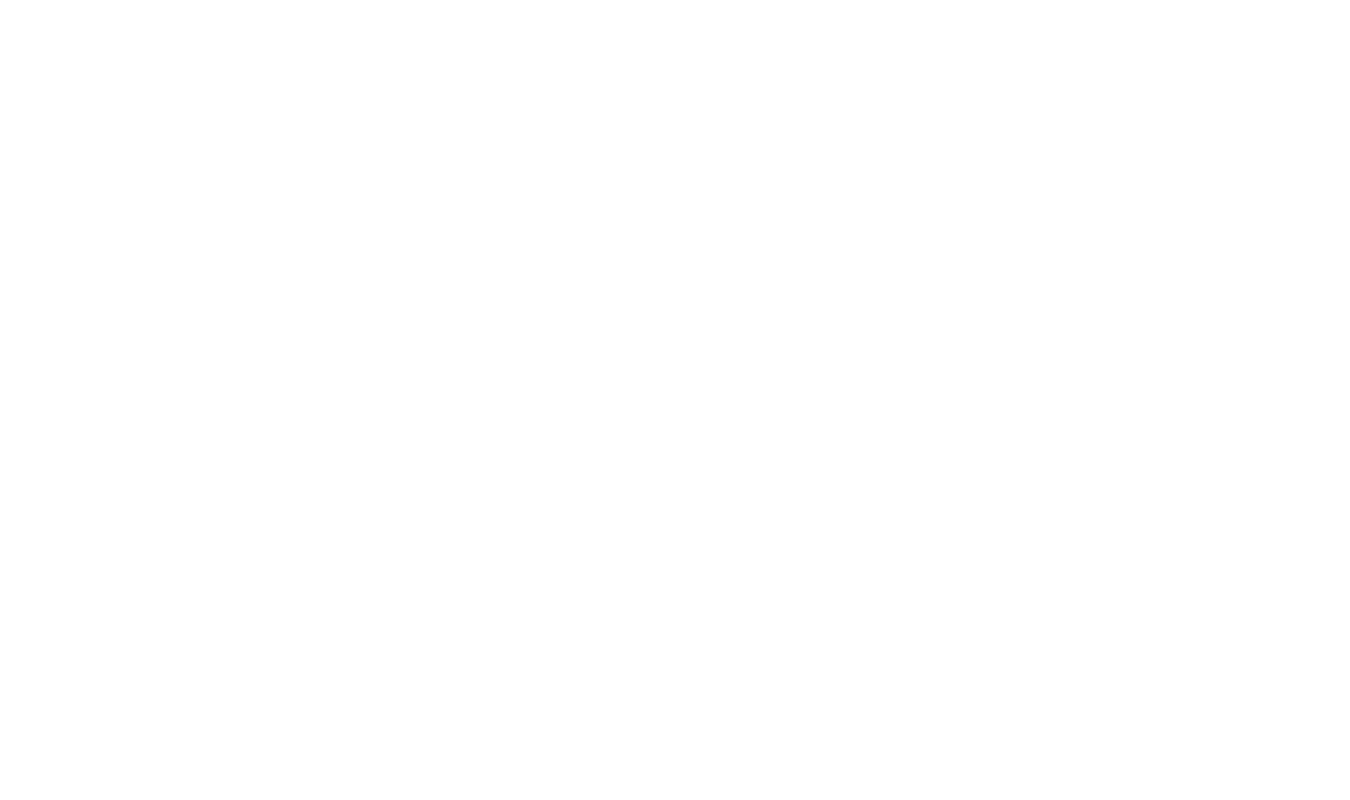
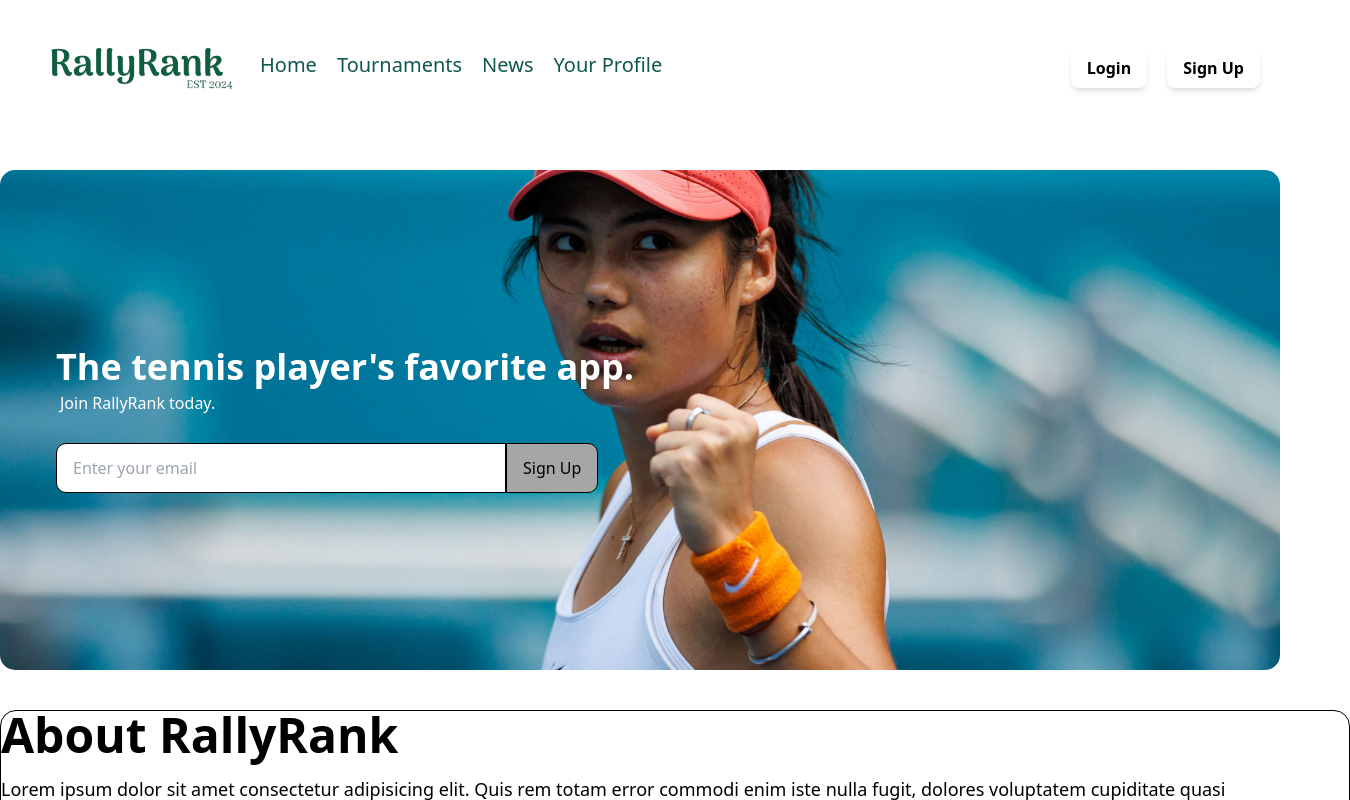
Before and after one commit to zylooooo/CS203, a React (Vite) app in the folder rally-rank-app/: page /RallyRank in a window 1280 px wide. Before the commit this address had no page. Shown: the top 800 px of the page, 1350 px wide, since content can reach past the window. Built offline with nearby package versions, Linux system fonts and the light colour scheme.

Commit message:
Changed homepage to be more interactive.

```diff
--- a/rally-rank-app/src/App.jsx
+++ b/rally-rank-app/src/App.jsx
@@ -5,6 +5,8 @@
 import News from "./PublicView/News";
 import { Home, PlayerLogin, SignUp } from "./PlayerView";
 import Tournaments from "./PlayerView/Tournaments";
+import HomePage from "./PublicView/HomePage"; // Adjust the path as necessary
+
 
 function App() {
   return (
@@ -58,6 +60,14 @@
             </MainLayout>
           }
         />
+        <Route
+          path="/RallyRank"
+          element={
+            <MainLayout>
+              <HomePage />
+            </MainLayout>
+          }
+        />
       </Routes>
     </Router>
   );
--- /dev/null
+++ b/rally-rank-app/src/PublicView/HomePage.jsx
@@ -0,0 +1,80 @@
+// i was trying to see how to transfer the inputted email address in the homepage to the sign up page
+
+import React, { useState } from 'react';
+import { useNavigate } from 'react-router-dom';
+
+function HomePage() {
+
+    const [email, setEmail] = useState('');
+
+    const navigate = useNavigate();
+
+    const handleLoginClick = () => {
+        navigate('/login');
+    };
+
+    const handleSignUpClick = () => {
+        navigate('/signup', { state: { email } });
+    };
+
+    return (
+        <div className = "homepage flex flex-col w-full">
+
+            {/* Login and Sign Up Buttons */}
+            <div className="section-one absolute top-7 right-0 m-5 space-x-5">
+
+                {/* Login Button */}
+                <button
+                    onClick = {handleLoginClick}
+                    className = "login-button bg-blue-500 text-white font-semibold py-2 px-4 rounded-lg hover:bg-blue-600 shadow-md transition duration-300 ease-in-out">
+                        Login
+                </button>
+
+                {/* Sign Up Button */}
+                <button
+                    onClick = {handleSignUpClick}
+                    className = "sign-up-button bg-green-500 text-white font-semibold py-2 px-4 rounded-lg hover:bg-green-600 shadow-md transition duration-300 ease-in-out">
+                        Sign Up
+                </button>
+            </div>
+
+            {/* Advertisement and Quick Sign Up */}
+            <div className="relative section-two mx-auto mt-10">
+                <img
+                    src = "../src/assets/homepage-picture.jpg"
+                    alt = "RallyRank Advertisement"
+                    className = "w-[1350px] h-[500px] object-cover rounded-[15px]"
+                />
+                <div className = "absolute top-0 left-0 w-full h-full flex flex-col items-start justify-center pl-4">
+                    <h2 className = "text-4xl font-bold ml-10" style = {{ color : 'white' }}>
+                        The tennis player's favorite app.
+                    </h2>
+                    <h2 className = "ml-11 mt-1" style = {{ color : 'white' }}> Join RallyRank today. </h2>
+                    <div className ="quick-sign-up flex ml-4">
+                        <input
+                            type = "text"
+                            placeholder = "Enter your email"
+                            className = "mt-7 ml-6 rounded-l-[10px] rounded-r-none border border-gray-300 w-[450px] p-3 pl-4"
+                        />
+                        <button
+                        className = "mt-7 px-4 py-2 text-white rounded-l-none rounded-r-[10px] border" style = {{ backgroundColor: '#A6A6A6'}}
+                        onClick = {handleSignUpClick}
+                        >
+                            Sign Up
+                        </button>
+                    </div>
+                </div>
+            </div>
+
+            {/* About RallyRank */}
+            <div className="section-three mt-10 border w-[1350px] h-[800px] mx-auto bg-blue-100"> {/* Change background color */}
+                <h2 className="text-5xl font-bold text-gray-800"> About RallyRank </h2> {/* Change font size and color */}
+                <p className="mt-4 text-lg text-gray-700"> {/* Change paragraph size and color */}
+                    Lorem ipsum dolor sit amet consectetur adipisicing elit. Quis rem totam error commodi enim iste nulla fugit, dolores voluptatem cupiditate quasi necessitatibus! Autem suscipit, minima quasi voluptatem commodi nostrum est.
+                </p>
+            </div>
+        </div>
+    );
+}
+
+export default HomePage;
```
Also changed, not shown: rally-rank-app/src/assets/homepage-picture.jpg (added).
